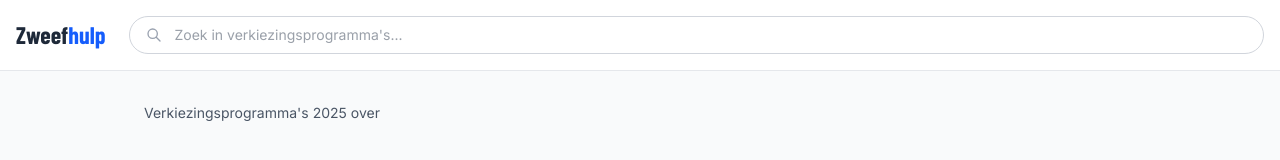
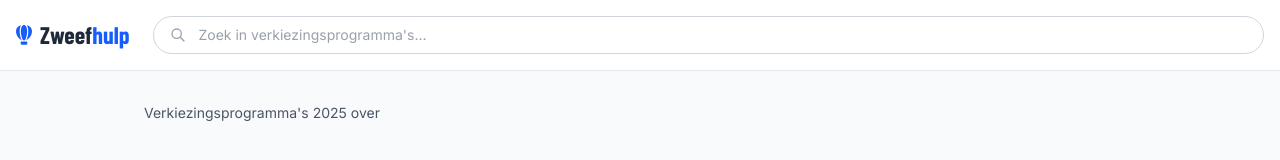
Before and after one commit to vesperlabs-com/zweefhulp, a Next.js app in the folder app/: page /search in a window 1280 px wide. Shown: the top 160 px of the page. Built offline with nearby package versions, Linux system fonts and the light colour scheme.

Commit message:
Add icons to metadata and update layout for homepage and search page

```diff
--- a/app/src/app/layout.tsx
+++ b/app/src/app/layout.tsx
@@ -25,6 +25,11 @@ export const metadata: Metadata = {
     { name: "Stefan Borsje", url: "https://stefanborsje.com/" }
   ],
   creator: "Robert Gaal & Stefan Borsje",
+  icons: {
+    icon: '/icon.svg',
+    shortcut: '/icon.svg',
+    apple: '/icon.svg',
+  },
   openGraph: {
     type: "website",
     locale: "nl_NL",
--- a/app/src/app/page.tsx
+++ b/app/src/app/page.tsx
@@ -24,6 +24,9 @@ export default function Home() {
       <div className="flex-grow flex flex-col items-center justify-center w-full px-4">
         {/* Logo and Title */}
         <div className="text-center mb-8">
+          <div className="flex justify-center">
+            <img src="/icon.svg" alt="Zweefhulp" width={30} height={30} />
+          </div>
           <h1 className="text-6xl font-bold text-gray-800 mb-2">
             Zweef<span className="text-blue-600">hulp</span>
           </h1>
--- a/app/src/app/search/page.tsx
+++ b/app/src/app/search/page.tsx
@@ -108,7 +108,8 @@ function SearchContent() {
         <div className="max-w-7xl mx-auto px-4 py-4">
           <div className="flex items-center gap-6">
             {/* Logo */}
-            <Link href="/" className="whitespace-nowrap">
+            <Link href="/" className="whitespace-nowrap flex items-center gap-2">
+              <img src="/icon.svg" alt="Zweefhulp" width={16} height={16} />
               <h2 className="text-2xl font-bold text-gray-800 hover:text-gray-600 transition-colors">
                 Zweef<span className="text-blue-600">hulp</span>
               </h2>
```
Also changed, not shown: app/public/icon.svg (added).
